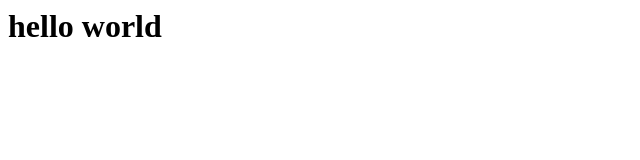
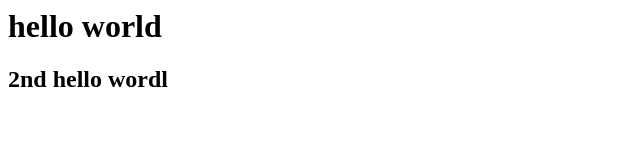
Before and after one commit to anveerappam/jenkins, a plain HTML site: page index.html in a window 1280 px wide. Shown: the whole page, without its empty margins (0-640 px from the left). Drawn offline with Linux system fonts and the light colour scheme.

Commit message:
3rd commit

```diff
--- a/index.html
+++ b/index.html
@@ -1 +1,2 @@
 <h1> hello world</h1>
+<h2>2nd hello wordl</h2>
```
